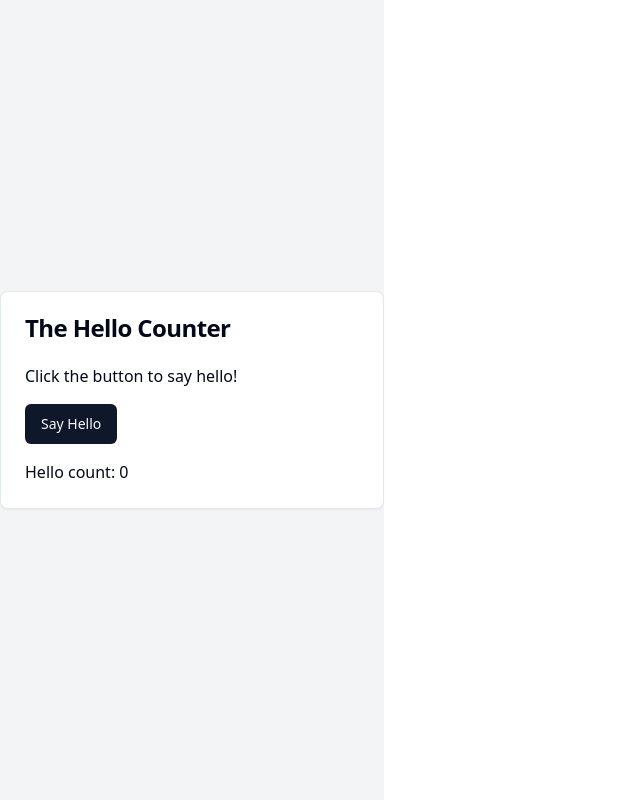
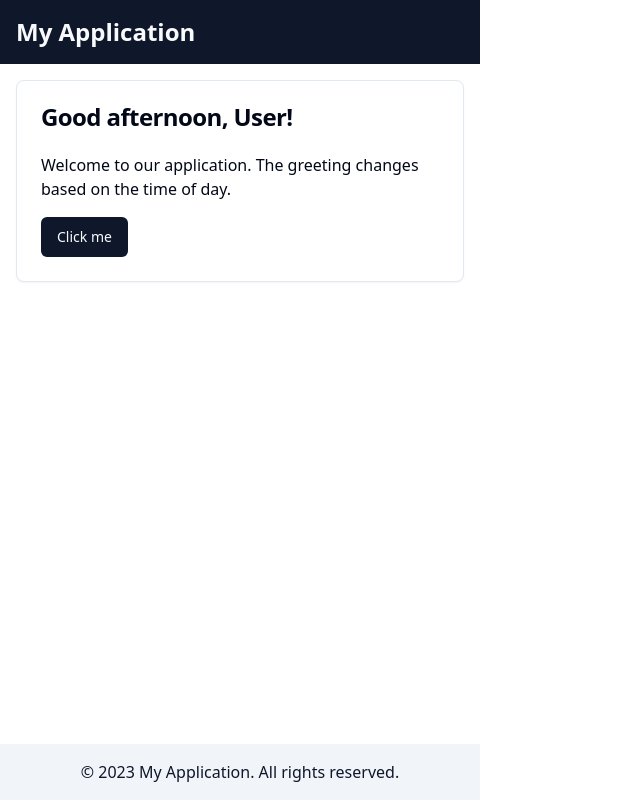
Before and after one commit to GPT-Engineer-App-Dev/versatile-foundation, a React (Vite) app: page / in a window 1280 px wide. Shown: the whole page, without its empty margins (0-640 px from the left). Built offline with nearby package versions, Linux system fonts and the light colour scheme.

Commit message:
GPT Engineer Update

```diff
--- a/src/pages/Index.jsx
+++ b/src/pages/Index.jsx
@@ -1,35 +1,42 @@
-import React, { useState } from "react";
+import React, { useState, useEffect } from "react";
 import { Button } from "@/components/ui/button";
 import { Card, CardHeader, CardTitle, CardContent } from "@/components/ui/card";
 
 const Index = () => {
-  const [helloCount, setHelloCount] = useState(0);
+  const [greeting, setGreeting] = useState("");
 
-  const handleHelloClick = () => {
-    setHelloCount(helloCount + 1);
-  };
-
-  const getResponse = () => {
-    if (helloCount === 0) return "Click the button to say hello!";
-    if (helloCount === 1) return "Hello to you too!";
-    if (helloCount === 2) return "Hello again!";
-    if (helloCount === 3) return "My, you're friendly!";
-    if (helloCount === 4) return "Okay, I get it, you like to say hello!";
-    return "Hello! Hello! Hello! (I can do this all day)";
-  };
+  useEffect(() => {
+    const hour = new Date().getHours();
+    if (hour < 12) {
+      setGreeting("Good morning");
+    } else if (hour < 18) {
+      setGreeting("Good afternoon");
+    } else {
+      setGreeting("Good evening");
+    }
+  }, []);
 
   return (
-    <div className="min-h-screen flex items-center justify-center bg-gray-100">
-      <Card className="w-96">
-        <CardHeader>
-          <CardTitle>The Hello Counter</CardTitle>
-        </CardHeader>
-        <CardContent>
-          <p className="mb-4">{getResponse()}</p>
-          <Button onClick={handleHelloClick}>Say Hello</Button>
-          <p className="mt-4">Hello count: {helloCount}</p>
-        </CardContent>
-      </Card>
+    <div className="min-h-screen flex flex-col">
+      <header className="bg-primary text-primary-foreground p-4">
+        <h1 className="text-2xl font-bold">My Application</h1>
+      </header>
+
+      <main className="flex-grow p-4">
+        <Card className="max-w-md mx-auto">
+          <CardHeader>
+            <CardTitle>{greeting}, User!</CardTitle>
+          </CardHeader>
+          <CardContent>
+            <p className="mb-4">Welcome to our application. The greeting changes based on the time of day.</p>
+            <Button>Click me</Button>
+          </CardContent>
+        </Card>
+      </main>
+
+      <footer className="bg-secondary text-secondary-foreground p-4 text-center">
+        <p>&copy; 2023 My Application. All rights reserved.</p>
+      </footer>
     </div>
   );
 };
```
